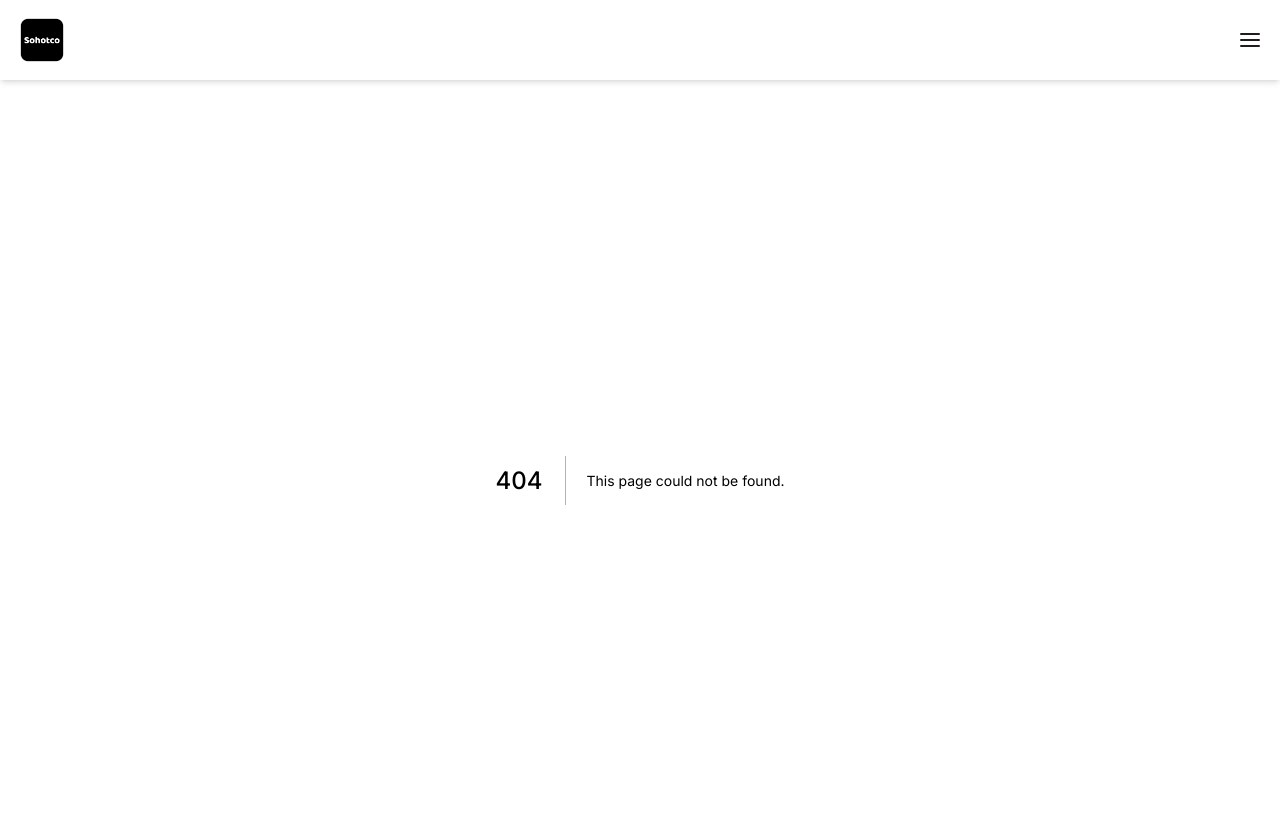
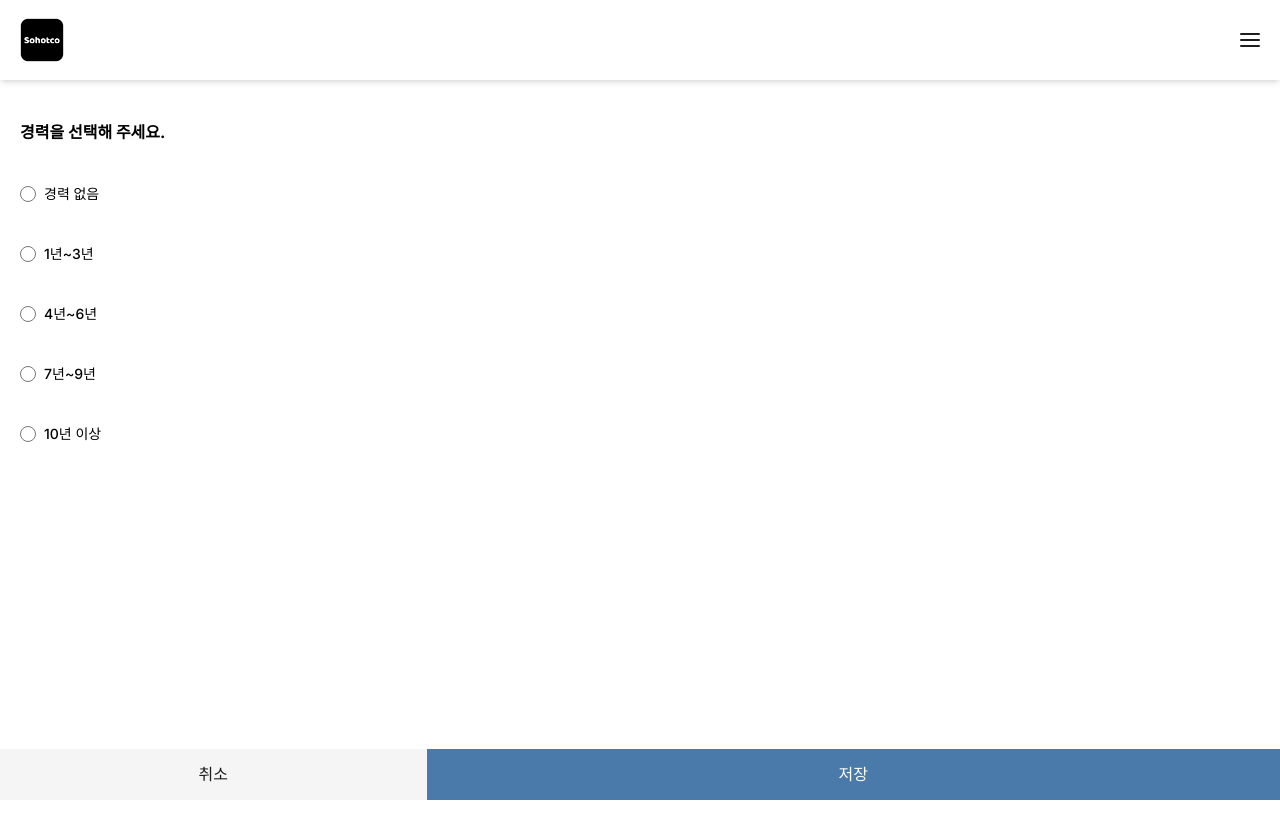
Before and after one commit to sohotco-people/sohotco-frontend, a Next.js app: page /user/experience in a window 1280 px wide. Before the commit this address had no page. Shown: the top 838 px of the page. After the commit the page ends 800 px from the top, so only its background shows below. Built offline with nearby package versions, Linux system fonts and the light colour scheme.

Commit message:
feat: 경력 page

```diff
--- /dev/null
+++ b/src/components/molcules/experienceRadios.tsx
@@ -0,0 +1,25 @@
+import Radio from "@atoms/radio"
+import { ChangeEventHandler } from "react"
+
+interface Props {
+    onChange: ChangeEventHandler
+}
+
+const ExperienceRadios: React.FC<Props> = ({ onChange }) => {
+
+    const experience = [
+        { title: '경력 없음', value: 'none' },
+        { title: '1년~3년', value: '1-3' },
+        { title: '4년~6년', value: '4-6' },
+        { title: '7년~9년', value: '7-9' },
+        { title: '10년 이상', value: '10' },
+    ]
+
+    return (
+        <div>
+            {experience.map(obj => <Radio key={obj.value} name={"experience"} value={obj.value} title={obj.title} onChange={onChange} />)}
+        </div>
+    )
+}
+
+export default ExperienceRadios
--- /dev/null
+++ b/src/components/templates/experience.tsx
@@ -0,0 +1,56 @@
+import Layout from "@atoms/layout"
+import ButtonGroupPercent from "@molecules/buttonGroupPercent"
+import ExperienceRadios from "@molecules/experienceRadios"
+import { ModalsDispatchContext } from "context/contexts"
+import { useRouter } from "next/router"
+import { ChangeEvent, useContext, useState } from "react"
+
+const Experience = () => {
+    const router = useRouter()
+    const { openModal } = useContext(ModalsDispatchContext)
+    const [experience, setExperience] = useState<string[]>([])
+
+
+    const handleRadios = (e: ChangeEvent) => {
+        const target = e.target as HTMLInputElement
+
+        let val = target.value
+        if (val == 'online') {
+            setExperience([])
+        }
+
+        setExperience([val])
+    }
+
+    const save = () => {
+        let txt = null
+
+        if (experience.length == 0) {
+            txt = '경력을 선택하세요.'
+        }
+
+        if (txt) {
+            const modalobj = {
+                id: 'modal-meetingType',
+                content: txt,
+                confirm: () => { },
+            }
+            openModal(modalobj)
+        }
+    }
+
+    const cancel = () => {
+        router.back()
+    }
+
+    return (
+        <Layout>
+            <h1 className="font-bold mb-10">경력을 선택해 주세요.</h1>
+            <ExperienceRadios onChange={handleRadios} />
+
+            <ButtonGroupPercent leftBtnClick={cancel} rightBtnClick={save} />
+        </ Layout>
+    )
+}
+
+export default Experience
--- /dev/null
+++ b/src/pages/user/experience/index.tsx
@@ -0,0 +1,6 @@
+import Experience from "@templates/experience"
+
+const UserExperience = () => <Experience />
+
+
+export default UserExperience
```
